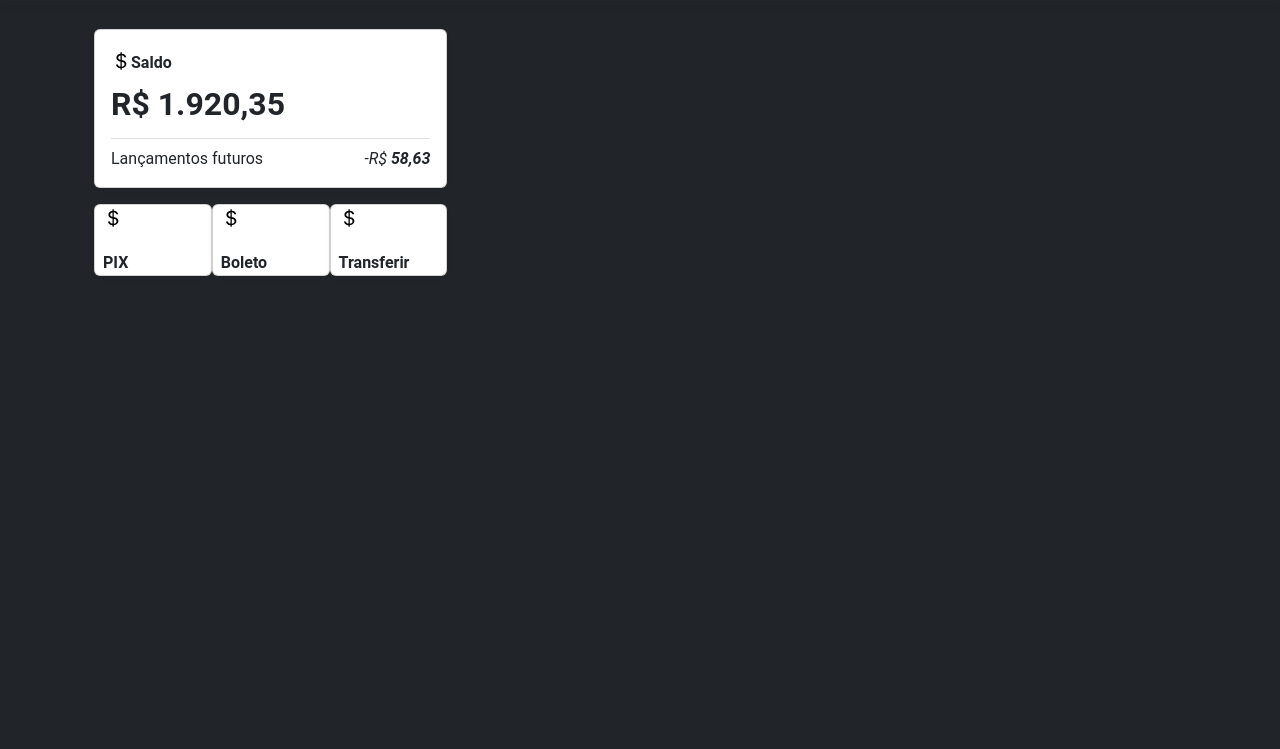
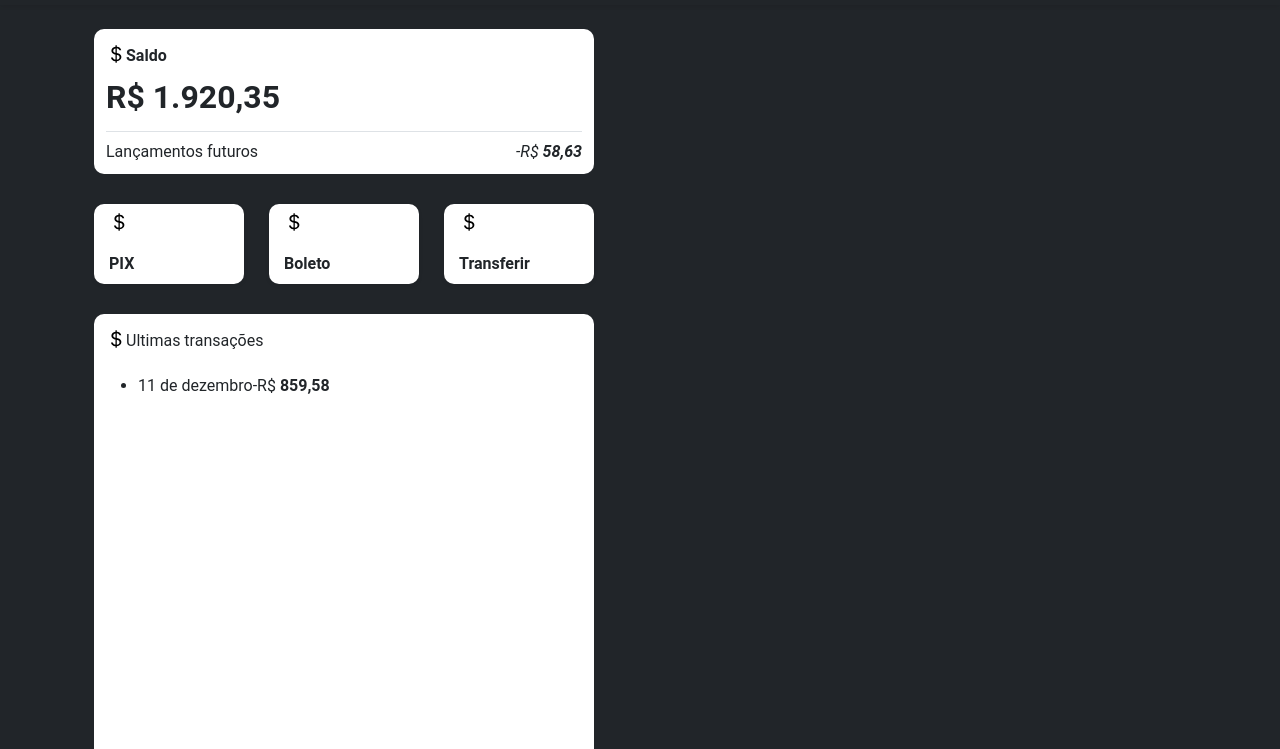
Before and after one commit to felipe-celestino/fincontrol, a plain HTML site: page index.html in a window 1280 px wide. Shown: the part 51-800 px from the top of the page. Drawn offline with Linux system fonts and the light colour scheme.

Commit message:
segue ajustes

```diff
--- a/index.html
+++ b/index.html
@@ -42,11 +42,10 @@
     </header>
 
     <main>
-      <div class="saldo-top container">
-        <div class="row row-cols-1 row-cols-sm-1 row-cols-md-1 row-cols-lg-3 g-3">
-          <div class="col">
-            <div class="card shadow-sm">
-              <div class="card-body">
+      <div class="container">
+        <section class="box-saldo">
+          <div class="container">
+            <div class="contents">
               <div class="title-saldo">
                 <img src="./src/img/v1-FinControl-dollar.svg" width="20" height="20" class="svg-color icon-dollar" />
                 <p class="card-text">Saldo</p>
@@ -61,39 +60,51 @@
               </div>
             </div>
           </div>
-          </div>
-        </div>
-      </div>
+        </section>
 
-      <div class="menu-top container">
-        <div class="row row-cols-1 row-cols-sm-1 row-cols-md-1 row-cols-lg-3 g-3">
-          <div class="col">
-            <div class="card-body">
-              <div class="row row-cols-3 row-cols-sm-3 row-cols-md-3 g-3" style="margin: 0;">
-                <div class="col card shadow-sm box box-1">
+        <section class="three-menu">
+          <div class="contents">
+            <div class="shadow-sm box box-1">
               <a href="#" class="text-decoration-none">
                 <img src="./src/img/v1-FinControl-dollar.svg" width="20" height="20" class="svg-color icon-pix" />
                 <p class="card-text">PIX</p>
               </a>
             </div>
 
-                <div class="col card shadow-sm box box-2">
+            <div class="shadow-sm box box-2">
               <a href="#" class="text-decoration-none">
                 <img src="./src/img/v1-FinControl-dollar.svg" width="20" height="20" class="svg-color icon-boleto" />
                 <p class="card-text">Boleto</p>
               </a>
             </div>
 
-                <div class="col card shadow-sm box box-3">
+            <div class="shadow-sm box box-3">
               <a href="#" class="text-decoration-none">
                 <img src="./src/img/v1-FinControl-dollar.svg" width="20" height="20" class="svg-color icon-transferir" />
                 <p class="card-text">Transferir</p>
               </a>
             </div>
           </div>
+        </section>
+
+        <section class="last-transaction">
+          <div class="container">
+            <div class="contents">
+              <article class="title-saldo">
+                <img src="./src/img/v1-FinControl-dollar.svg" width="20" height="20" class="svg-color icon-dollar" />
+                <p class="card-text">Ultimas transações</p>
+              </article>
+              <article class="resume">
+                <ul>
+                  <li><p class="type-transaction"></p>
+                    <p class="value-transaction"><span class="date"></span>11 de dezembro<span class="value">-R$ <strong>859,58</strong></span>
+                    </p>
+                  </li>
+                </ul>
+              </article>
             </div>
           </div>
-        </div>
+        </section>
       </div>
     </main>
 
--- a/src/css/style.css
+++ b/src/css/style.css
@@ -27,8 +27,15 @@ body main {
     min-height: 760px;
     margin-top: 80px;
 }
+.box-saldo {
+    width: 100%;
+    max-width: 500px;
+    background-color: #fff;
+    border-radius: 10px;
+    padding: 10px 0;
+}
 
-.card-body .title-saldo {
+.box-saldo .contents .title-saldo {
     display: flex;
     flex-direction: row;
     align-items: flex-start;
@@ -36,13 +43,13 @@ body main {
     padding: 5px 0;
 }
 
-.card-body .title-saldo .card-text {
+.box-saldo .contents .title-saldo .card-text {
     font-size: 1rem;
     font-weight: 600;
     color: #212529;
 }
 
-.card-body .content-saldo {
+.box-saldo .contents .content-saldo {
     display: flex;
     flex-direction: row;
     align-items: flex-start;
@@ -50,14 +57,14 @@ body main {
     padding: 0 0 10px 0;
 }
 
-.card-body .content-saldo p {
+.box-saldo .contents .content-saldo p {
     font-size: 2rem;
     font-weight: 700;
     color: #212529;
     margin: 0;
 }
 
-.card-body .content-lancamentos p {
+.box-saldo .contents .content-lancamentos p {
     width: 100%;
     display: flex;
     align-items: center;
@@ -67,25 +74,74 @@ body main {
     font-size: 1rem;
     color: #212529;
 }
-.card-body .content-lancamentos p span {
+.box-saldo .contents .content-lancamentos p span {
     font-style: italic;
 }
-.menu-top .card-body div {
+
+.three-menu {
+    width: 100%;
+    max-width: 500px;
+    padding: 10px 0;
+    margin-top: 20px;
+}
+.three-menu .contents {
     display: flex;
+    flex-direction: row;
+    align-items: center;
     justify-content: space-between;
 }
-.menu-top .card-body div .box {
-    max-width: 120px;
+
+.three-menu .contents .box {
+    width: 150px;
+    height: 80px;
+    background-color: #fff;
+    border-radius: 10px;
+    transition: 0.3s;
 }
 
-.menu-top .card-body div .box a {
+.three-menu .contents .box:hover {
+    background-color: #000;
+}
+.three-menu .contents .box:hover a img {
+    filter: invert(94%) sepia(0%) saturate(0%) hue-rotate(209deg) brightness(104%) contrast(105%);
+}
+.three-menu .contents .box:hover a p {
+    color: #fff;
+}
+
+.three-menu .contents .box a {
+    width: 100%;
+    height: 80px;
+    display: flex;
+    flex-direction: column;
+    justify-content: center;
+    align-items: flex-start;
+    gap: 20px;
+    padding-left: 15px;
+}
+
+.three-menu .contents .box a p {
     font-size: 1rem;
     font-weight: 600;
     color: #212529;
 }
 
-.menu-top .card-body div .box p {
-    margin-top: 22px;
+.last-transaction {
+    width: 100%;
+    max-width: 500px;
+    min-height: 500px;
+    background-color: #fff;
+    padding: 10px 0;
+    margin: 20px 0;
+    border-radius: 10px;
+}
+
+.last-transaction .contents .title-saldo {
+    display: flex;
+    flex-direction: row;
+    align-items: flex-start;
+    justify-content: flex-start;
+    padding: 5px 0;
 }
 
 footer {
```
Lines whose indentation alone changed are shown as unchanged.
